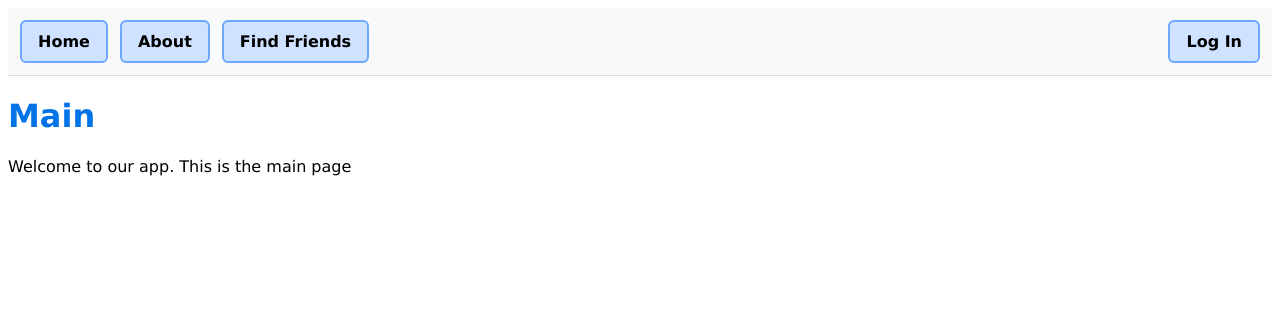
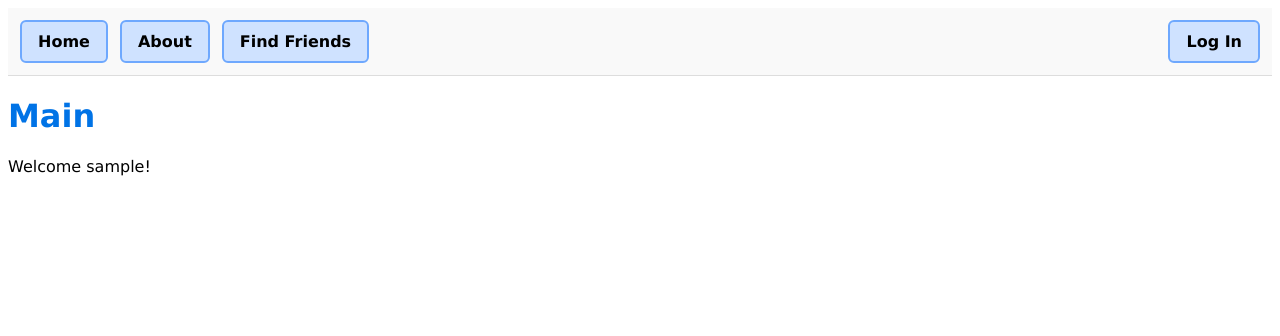
Before and after one commit to nessa272/LeetCode-Competition, a Flask app: template templates/main.html in a window 1280 px wide. Shown: the top 336 px of the page. Run offline with Flask 3, Linux system fonts and the light colour scheme; the template is opened without the code that fills it: most values are stand-ins (such as "Sample title", 1, 10 or a date in 2020).

Commit message:
updated main

```diff
--- a/app.py
+++ b/app.py
@@ -21,7 +21,10 @@ app.config['TRAP_BAD_REQUEST_ERRORS'] = True
 @app.route('/')
 def index():
     if "pid" in session:
-        return render_template('main.html', page_title='Main Page')
+        conn=dbi.connect()
+        pid = session['pid']
+        username = db_queries.get_profile(conn, pid)
+        return render_template('main.html', page_title='Main Page', username = username['lc_username'])
     return render_template("login.html") #prompt to login
 
 
--- a/templates/main.html
+++ b/templates/main.html
@@ -3,6 +3,5 @@
 {% block main_content %}
 <h1>Main</h1>
 
-<p>Welcome to our app. This is the main page</p>
-
+<p>Welcome {{username}}!</p>
 {% endblock %}
```
